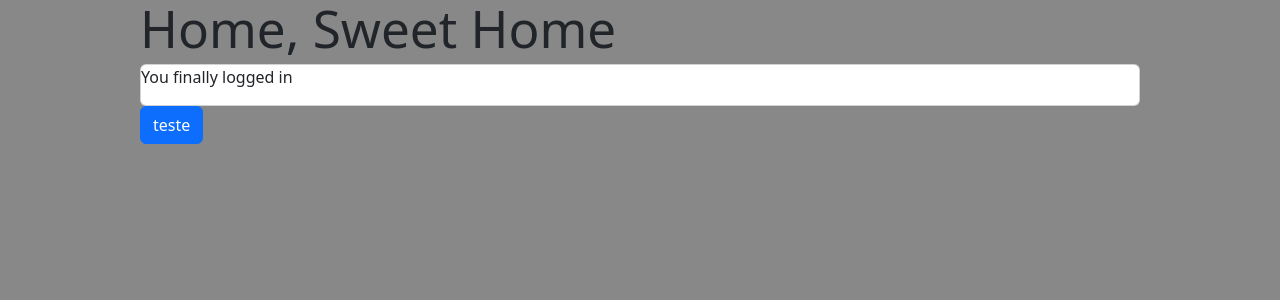
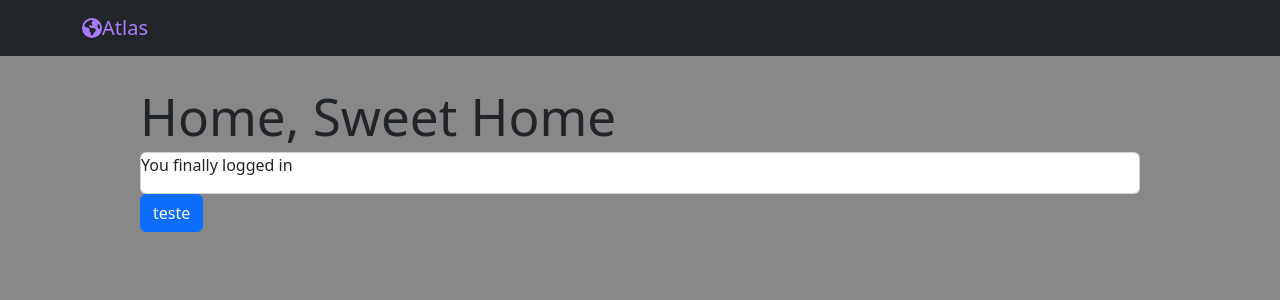
Before and after one commit to higorcraco/atlas, a React (Vite) app in the folder web/: page / in a window 1280 px wide. Shown: the top 300 px of the page. Built offline with nearby package versions, Linux system fonts and the light colour scheme; sample sign-in values are in the browser's storage.

Commit message:
updated the main page to looks better

```diff
--- a/web/src/routes/Routes.tsx
+++ b/web/src/routes/Routes.tsx
@@ -1,5 +1,6 @@
 import { Container } from "react-bootstrap";
 import { Navigate, Outlet, Route, Routes, useLocation } from "react-router-dom";
+import NavbarApp from "../components/Navbar";
 import { useAuth } from "../config/AuthContext";
 import Home from "../pages/Home";
 import Login from "../pages/Login";
@@ -12,17 +13,22 @@ const privateRoutes = [
   { path: "/tasks", component: <TasksPage /> },
 ];
 
-const MainRoutes = () => (
+const MainRoutes = () => {
+  const { loggedUser } = useAuth();
+  return (
     <Routes>
       <Route
         element={
+          <>
+            {loggedUser?.acessToken && <NavbarApp />}
             <Container
               fluid
-          style={{ width: "1024px" }}
+              style={{ width: "1024px", margin: "2em auto" }}
               className="justify-content-center"
             >
               <Outlet />
             </Container>
+          </>
         }
       >
         <Route key={"/login"} path={"/login"} element={<Login />} />
@@ -44,15 +50,12 @@ const MainRoutes = () => (
       </Route>
     </Routes>
   );
+};
 
 function RequireAuth({ children }: { children: JSX.Element }) {
   const { loggedUser } = useAuth();
   const location = useLocation();
   if (!loggedUser?.username) {
-    // Redirect them to the /login page, but save the current location they were
-    // trying to go to when they were redirected. This allows us to send them
-    // along to that page after they login, which is a nicer user experience
-    // than dropping them off on the home page.
     return <Navigate to="/login" state={{ from: location }} replace />;
   }
 
```
Lines whose indentation alone changed are shown as unchanged.
